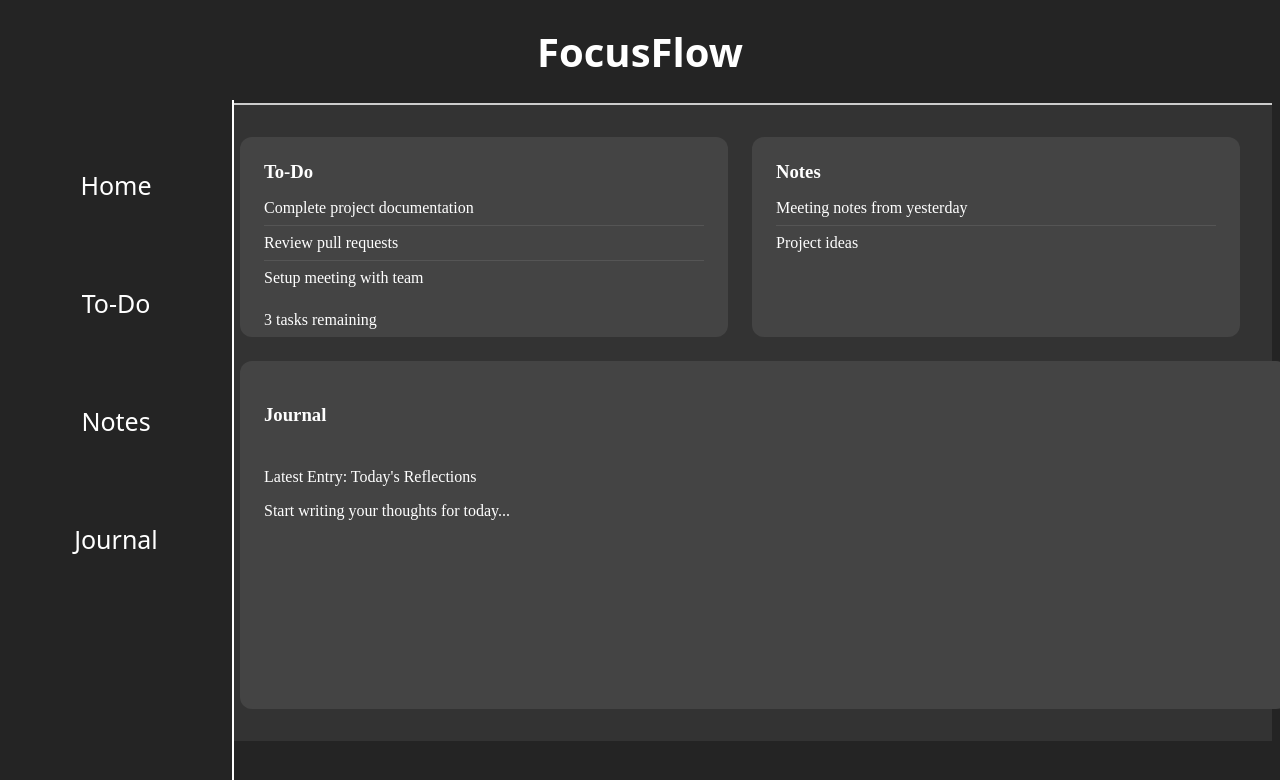
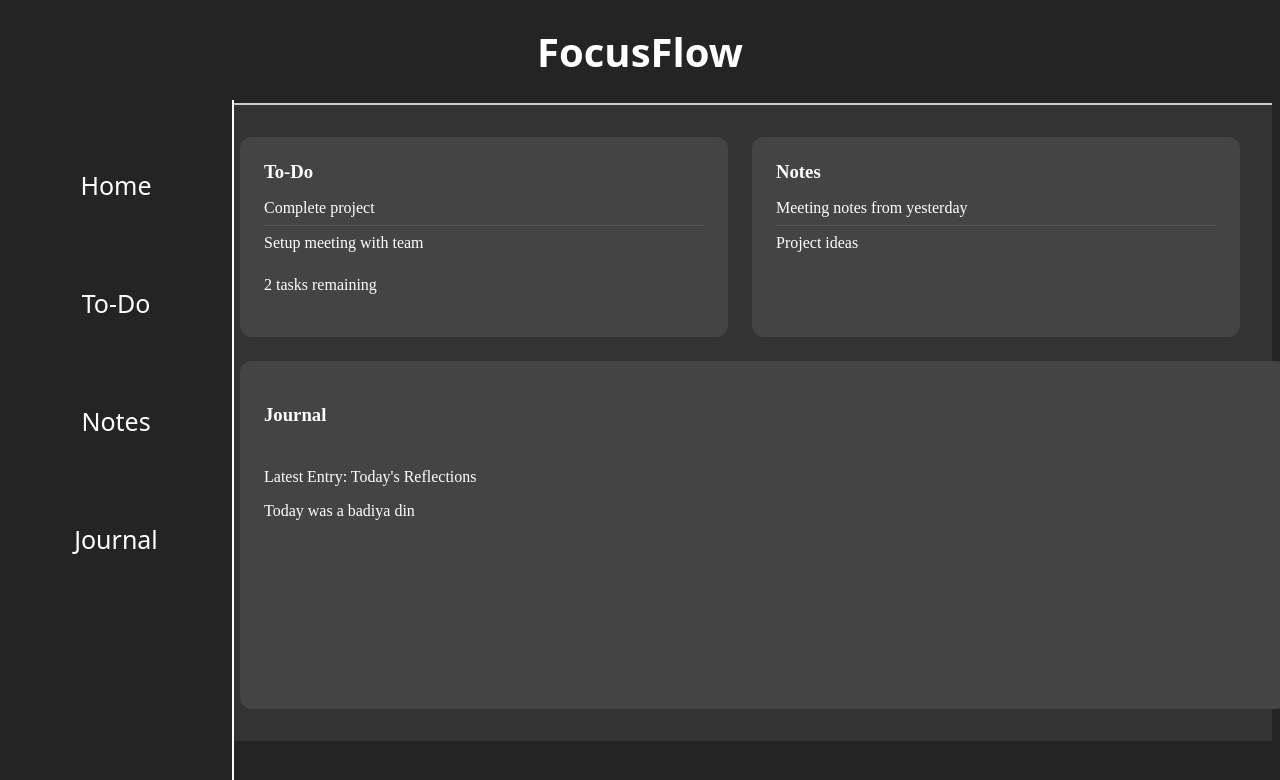
Before and after one commit to divyjain05/FocusFLow, a React app: page / in a window 1280 px wide. Shown: the top 780 px of the page. Built offline with nearby package versions, Linux system fonts and the light colour scheme; the HTML template or start-up script is replaced by a standard one.

Commit message:
changes to home screen

```diff
--- a/src/pages/HomePage.jsx
+++ b/src/pages/HomePage.jsx
@@ -9,8 +9,7 @@ function HomePage(){
     // showing data - needs to replaced with data which will be fetched.
     //temp data for reference
     const todoPreview = [
-        "Complete project documentation",
-        "Review pull requests",
+        "Complete project",
         "Setup meeting with team"
     ];
 
@@ -49,7 +48,7 @@ function HomePage(){
                 <h3>Journal</h3>
                 <div className='preview-item'>
                     <p>Latest Entry: Today's Reflections</p>
-                    <p>Start writing your thoughts for today...</p>
+                    <p>Today was a badiya din</p>
                 </div>
             </div>
         </div>
```
